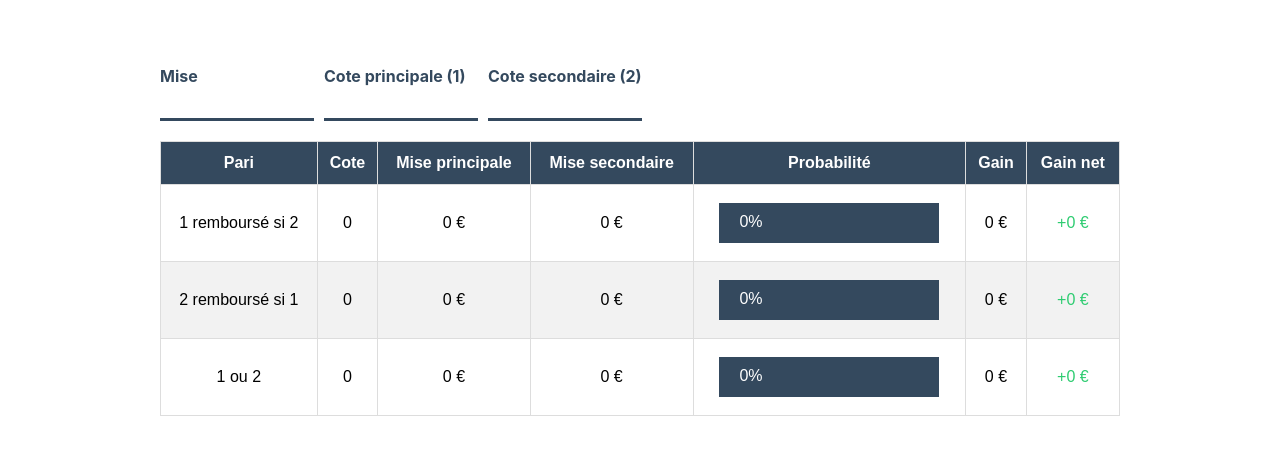
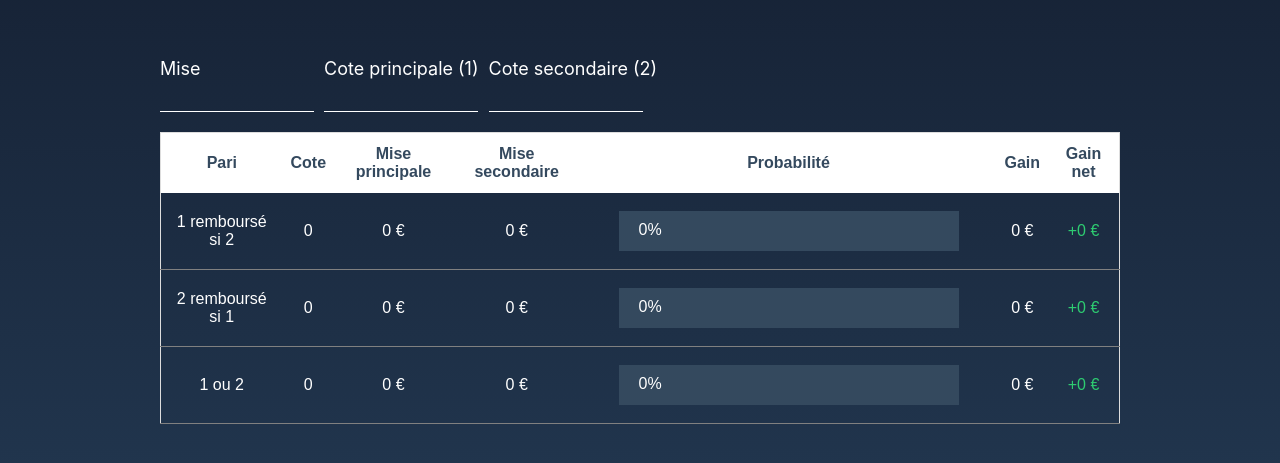
Before and after one commit to Mysto91/calcul-cote, a React (Create React App) app: page / in a window 1280 px wide. Shown: the part 159-622 px from the top of the page. Built offline with nearby package versions, Linux system fonts and the light colour scheme.

Commit message:
Amélioration affichage

```diff
--- a/src/App.css
+++ b/src/App.css
@@ -1,3 +1,9 @@
+html {
+	background: linear-gradient(#141e30, #243b55);
+	height: 100%;
+	color: white;
+}
+
 .vertical-center {
 	margin: 0;
 	position: absolute;
@@ -13,47 +19,6 @@
 	width: 75%;
 }
 
-table {
-	font-family: Arial, Helvetica, sans-serif;
-	border-collapse: collapse;
-	text-align: center;
-}
-
-table td,
-table th {
-	border: 1px solid #ddd;
-	padding: 8px;
-}
-
-table tr:nth-child(even) {
-	background-color: #f2f2f2;
-}
-
-table tr:hover {
-	background-color: #ddd;
-}
-
-table th {
-	padding-top: 12px;
-	padding-bottom: 12px;
-	background-color: #34495e;
-	color: white;
-}
-
-.input-field {
-	font-size: 18px;
-	border-style: none;
-	border-bottom: solid;
-	border-bottom-color: #34495e;
-	display: block;
-	height: 30px;
-	width: 150px;
-}
-
-.input-label {
-	font-weight: bold;
-}
-
 .positive {
 	color: #2ecc71;
 }
@@ -61,13 +26,3 @@ table th {
 .negative {
 	color: #c0392b;
 }
-
-#form-input {
-	margin-bottom: 20px;
-}
-
-#form-input > div {
-	display: inline-block;
-	margin-right: 10px;
-	color: #34495e;
-}
--- /dev/null
+++ b/src/components/betTable/BetTable.css
@@ -0,0 +1,28 @@
+table {
+	font-family: Arial, Helvetica, sans-serif;
+	border-collapse: collapse;
+	text-align: center;
+	border: 1px solid #ddd;
+}
+
+table td,
+table th {
+	padding: 8px;
+}
+
+table td {
+	padding: 8px;
+	border-bottom: 1px solid grey;
+}
+
+table tr:hover {
+	background-color: #262626;
+	color: white;
+}
+
+table th {
+	padding-top: 12px;
+	padding-bottom: 12px;
+	background-color: white;
+	color: #34495e;
+}
--- a/src/components/betTable/BetTable.js
+++ b/src/components/betTable/BetTable.js
@@ -1,5 +1,6 @@
 import React, { Component } from "react";
 import BetRow from "../betRow/BetRow";
+import "./BetTable.css";
 
 export default class BetTable extends Component {
 	render() {
@@ -15,14 +16,16 @@ export default class BetTable extends Component {
 						<th colSpan="1">Cote</th>
 						<th colSpan="1">Mise principale</th>
 						<th colSpan="1">Mise secondaire</th>
-						<th colSpan="1">Probabilité</th>
+						<th colSpan="1" style={{ width: 400 }}>
+							Probabilité
+						</th>
 						<th colSpan="1">Gain</th>
 						<th colSpan="1">Gain net</th>
 					</tr>
 				</thead>
 				<tbody>
 					{betList.map((betRow) => (
-						<BetRow key={betRow.title} betName="1 ou 2" {...betRow}></BetRow>
+						<BetRow key={betRow.title} {...betRow}></BetRow>
 					))}
 				</tbody>
 			</table>
--- /dev/null
+++ b/src/components/input/Input.css
@@ -0,0 +1,24 @@
+#form-input {
+	margin-bottom: 20px;
+}
+
+#form-input > div {
+	display: inline-block;
+	margin-right: 10px;
+}
+
+.input-field {
+	font-size: 18px;
+	border-style: none;
+	border-bottom: 1px solid white;
+	border-bottom-color: white;
+	color: white;
+	background: transparent;
+	display: block;
+	height: 30px;
+	width: 150px;
+}
+
+.input-label {
+	font-size: 18px;
+}
--- a/src/components/input/Input.js
+++ b/src/components/input/Input.js
@@ -2,6 +2,7 @@ import React, { Component } from "react";
 import Bet from "../../class/Bet";
 import { calculateNoBet, calculateOneOrTwo } from "../../util/Calcul";
 import BetTable from "../betTable/BetTable";
+import "./Input.css";
 
 export default class Input extends Component {
 	constructor(props) {
@@ -106,17 +107,17 @@ export default class Input extends Component {
 
 		const inputList = [
 			{
-				id: 'bet',
-				title: 'Mise'
+				id: "bet",
+				title: "Mise",
 			},
 			{
-				id: 'quotation-1',
-				title: 'Cote principale (1)'
+				id: "quotation-1",
+				title: "Cote principale (1)",
 			},
 			{
-				id: 'quotation-2',
-				title: 'Cote secondaire (2)'
-			}
+				id: "quotation-2",
+				title: "Cote secondaire (2)",
+			},
 		];
 
 		return (
--- a/src/components/progressBar/ProgressBar.css
+++ b/src/components/progressBar/ProgressBar.css
@@ -6,7 +6,7 @@
 
 	background-color: #34495e;
 	padding: 10px;
-	width: 200px;
+	width: 80%;
 	margin-left: auto;
 	margin-right: auto;
 }
```
Also changed, not shown: package.json (indentation only), public/index.html (indentation only), public/manifest.json, 1 other file (tests, documents, lock files or other folders).
